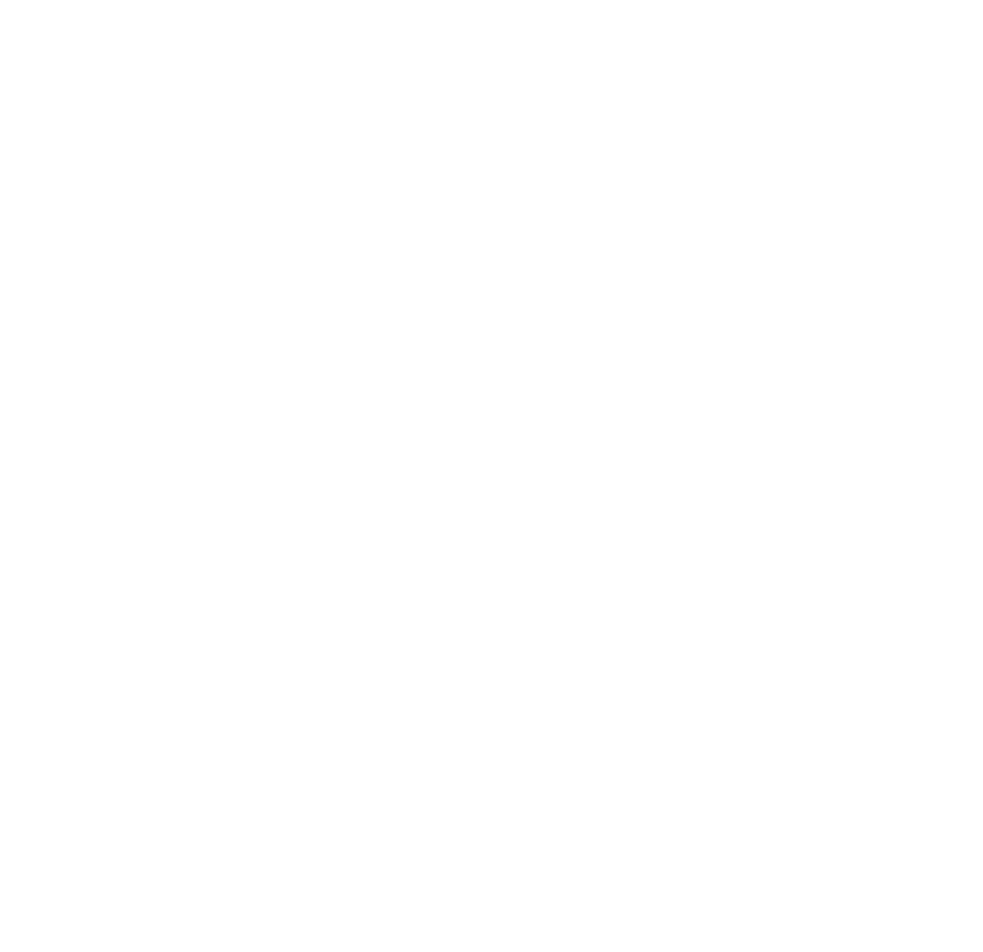
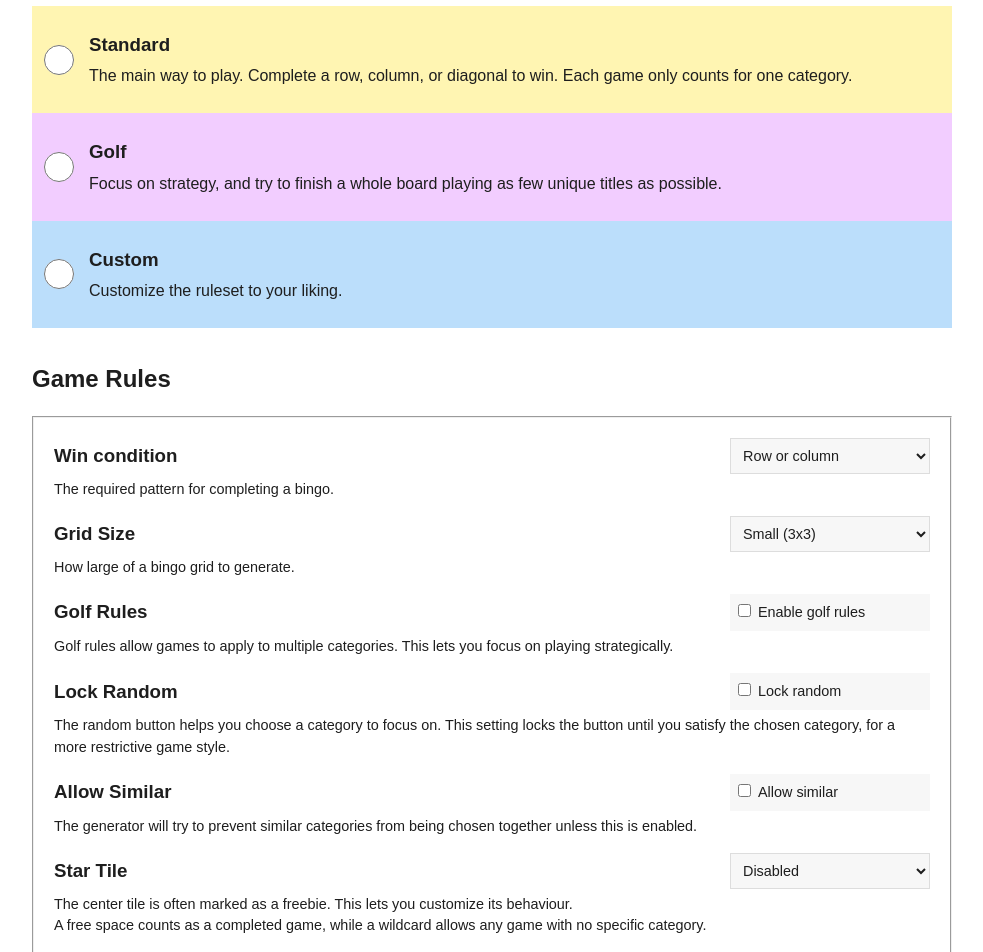
Before and after one commit to WesCook/BacklogBingo, a Vue app: page /#/ in a window 1280 px wide. Shown: the part 200-1152 px from the top of the page, without its empty margins (148-1131 px from the left). Before the commit the page ends 800 px from the top, so only its background shows below. Built offline with nearby package versions, Linux system fonts and the light colour scheme.

Commit message:
Gamerules content and styling

```diff
--- a/eslint.config.js
+++ b/eslint.config.js
@@ -21,7 +21,7 @@
 				baseIndent: 1
 			}],
 			'vue/singleline-html-element-content-newline': ['warn', {
-				'externalIgnores': ['option', 'RouterLink']
+				'externalIgnores': ['button', 'option', 'RouterLink']
 			}]
 		}
 	}
--- a/index.html
+++ b/index.html
@@ -3,6 +3,7 @@
 	<head>
 		<meta charset="utf-8">
 		<meta name="viewport" content="width=device-width, initial-scale=1">
+		<meta name="color-scheme" content="light dark">
 		<title>Backlog Bingo</title>
 		<link rel="stylesheet" href="./src/style.css">
 	</head>
--- /dev/null
+++ b/src/components/GameRulesCustom.vue
@@ -0,0 +1,156 @@
+<template>
+	<fieldset class="gamerules">
+		<ul>
+			<li>
+				<h3>Win condition</h3>
+				<select
+					id="winCondition"
+					name="win-condition"
+				>
+					<option value="row-col">Row or column</option>
+					<option value="row-col-diag">Row, column, or diagonal</option>
+					<option value="blackout">Blackout (every tile)</option>
+				</select>
+				<p>The required pattern for completing a bingo.</p>
+			</li>
+			<li>
+				<h3>Grid Size</h3>
+				<select
+					id="gridSize"
+					name="grid-size"
+				>
+					<option value="small">Small (3x3)</option>
+					<option value="medium">Medium (5x5)</option>
+					<option value="large">Large (7x7)</option>
+				</select>
+				<p>How large of a bingo grid to generate.</p>
+			</li>
+			<li>
+				<h3>Golf Rules</h3>
+				<label>
+					<input
+						id="golf"
+						type="checkbox"
+						name="golf"
+					>
+					<span>Enable golf rules</span>
+				</label>
+				<p>Golf rules allow games to apply to multiple categories.  This lets you focus on playing strategically.</p>
+			</li>
+			<li>
+				<h3>Lock Random</h3>
+				<label>
+					<input
+						id="lockRandom"
+						type="checkbox"
+						name="lock-random"
+					>
+					<span>Lock random</span>
+				</label>
+				<p>The random button helps you choose a category to focus on.  This setting locks the button until you satisfy the chosen category, for a more restrictive game style.</p>
+			</li>
+			<li>
+				<h3>Allow Similar</h3>
+				<label>
+					<input
+						id="allowSimilar"
+						type="checkbox"
+						name="allow-similar"
+					>
+					<span>Allow similar</span>
+				</label>
+				<p>The generator will try to prevent similar categories from being chosen together unless this is enabled.</p>
+			</li>
+			<li>
+				<h3>Star Tile</h3>
+				<select
+					id="star"
+					name="star"
+				>
+					<option value="disabled">Disabled</option>
+					<option value="free">Free Space</option>
+					<option value="wildcard">Wildcard</option>
+				</select>
+				<p>
+					The center tile is often marked as a freebie.  This lets you customize its behaviour.<br>
+					A free space counts as a completed game, while a wildcard allows any game with no specific category.
+				</p>
+			</li>
+		</ul>
+	</fieldset>
+</template>
+
+<style>
+	.gamerules {
+		padding: 20px;
+		margin-bottom: 25px;
+
+		/* Layout */
+		ul {
+			display: flex;
+			flex-direction: column;
+			gap: 15px;
+			padding: 0;
+		}
+
+		li {
+			display: grid;
+			grid-template-areas:
+				"gr-title gr-input"
+				"gr-desc gr-desc";
+			grid-template-columns: 2.5fr 200px;
+			align-items: center;
+			row-gap: 5px;
+		}
+
+		/* Column view on mobile */
+		@media (max-width: 800px) {
+			ul {
+				gap: 20px;
+			}
+
+			li {
+				grid-template-areas:
+					"gr-title"
+					"gr-desc"
+					"gr-input";
+				grid-template-columns: 1fr;
+				row-gap: 8px;
+			}
+		}
+
+		/* Inputs */
+		select,
+		label {
+			grid-area: gr-input;
+			background-color: var(--background-shaded);
+			font-size: 0.9rem;
+			padding: 8px;
+		}
+
+		/* Text content */
+		h3 {
+			grid-area: gr-title;
+			margin: 0;
+		}
+
+		p {
+			grid-area: gr-desc;
+			margin: 0;
+			font-size: 0.9em;
+		}
+
+		/* Bold ticked checkbox labels for extra visibility */
+		input[type='checkbox']:checked + span {
+			font-weight: bold;
+		}
+
+		/* Fade out further when disabled, and ensure consistency in controls across browsers */
+		&:disabled,
+		&:disabled select,
+		&:disabled label {
+			opacity: 0.7;
+		}
+
+	}
+</style>
--- /dev/null
+++ b/src/components/GameRulesMode.vue
@@ -0,0 +1,80 @@
+<template>
+	<div class="gamemode">
+		<label>
+			<input
+				type="radio"
+				name="gamemode-radio"
+				value="standard"
+			>
+			<h3>Standard</h3>
+			<p>The main way to play.  Complete a row, column, or diagonal to win.  Each game only counts for one category.</p>
+		</label>
+		<label>
+			<input
+				type="radio"
+				name="gamemode-radio"
+				value="golf"
+			>
+			<h3>Golf</h3>
+			<p>Focus on strategy, and try to finish a whole board playing as few unique titles as possible.</p>
+		</label>
+		<label>
+			<input
+				type="radio"
+				name="gamemode-radio"
+				value="custom"
+			>
+			<h3>Custom</h3>
+			<p>Customize the ruleset to your liking.</p>
+		</label>
+	</div>
+</template>
+
+<style scoped>
+	.gamemode {
+		/* Layout */
+		label {
+			display: grid;
+			grid-template-areas:
+				"gm-radio gm-title"
+				"gm-radio gm-desc";
+			grid-template-columns: auto 1fr;
+			align-items: center;
+			padding: 25px 12px;
+			column-gap: 15px;
+			row-gap: 5px;
+		}
+
+		/* Inputs */
+		input[type="radio"] {
+			grid-area: gm-radio;
+			height: 30px;
+			width: 30px;
+			justify-self: center;
+		}
+
+		/* Text content */
+		h3 {
+			grid-area: gm-title;
+			margin: 0;
+		}
+
+		p {
+			grid-area: gm-desc;
+			margin: 0;
+		}
+
+		/* Animate radios when hovering */
+		label input[type="radio"] {
+			transition: transform 0.15s ease-in;
+		}
+		label:hover input[type="radio"] {
+			transform: scale(1.12);
+		}
+
+		/* Color strips */
+		label:nth-of-type(1) {background-color: var(--tone1);}
+		label:nth-of-type(2) {background-color: var(--tone2);}
+		label:nth-of-type(3) {background-color: var(--tone3);}
+	}
+</style>
--- /dev/null
+++ b/src/pages/GameRules.vue
@@ -0,0 +1,31 @@
+<script setup>
+	import GameRulesMode from '../components/GameRulesMode.vue';
+	import GameRulesCustom from '../components/GameRulesCustom.vue';
+</script>
+
+<template>
+	<h1>Tildes Backlog Bingo</h1>
+	<p>Wish to participate in the Tildes Backlog Burner event? Let's generate a bingo card for you!</p>
+
+	<h2 class="gamemode-header">
+		Game Mode
+	</h2>
+	<GameRulesMode />
+
+	<h2 class="gamerules-header">
+		Game Rules
+	</h2>
+	<GameRulesCustom />
+
+	<p>When you're ready, move to the next step to select your categories. Except for grid size, these settings can be changed later.</p>
+	<button class="btn">Select Categories</button>
+</template>
+
+<style scoped>
+	.gamerules-header {
+		margin-top: 1.4em;
+	}
+	.btn {
+		margin-top: 1.1em;
+	}
+</style>
--- a/src/router.js
+++ b/src/router.js
@@ -1,10 +1,12 @@
 import { createRouter, createWebHashHistory } from 'vue-router';
 
-import HomePage from './pages/HomePage.vue';
+// import HomePage from './pages/HomePage.vue';
+import GameRules from './pages/GameRules.vue';
 import NotFound from './pages/NotFound.vue';
 
 const routes = [
-	{ path: '/', component: HomePage },
+	// { path: '/', component: HomePage },
+	{ path: '/gamerules', alias: '/', component: GameRules },
 	{ path: '/:pathMatch(.*)*', component: NotFound }
 ];
 
--- a/src/style.css
+++ b/src/style.css
@@ -30,7 +30,7 @@
 	}
 }
 
-/* Main */
+/* Main body */
 body {
 	max-width: 1000px;
 	margin: 0 auto;
@@ -41,21 +41,36 @@
 	line-height: 1.5;
 }
 
+/* Text spacing */
+p, h1, h2, h3, h4, h5, h6 {
+	margin-bottom: min(0.8em, 20px);
+}
+:where(p, h1, h2, h3, h4, h5, h6):not(:first-child) {
+	margin-top: min(0.8em, 20px);
+}
+
 /* Controls */
+input[type="checkbox"] {
+	margin-right: 7px;
+}
+
 input, button, textarea, select {
 	background-color: var(--background-shaded);
 	border: 1px solid var(--border-color);
 	color: var(--foreground-color);
 }
 
-button:hover,
-input[type="submit"]:hover,
-input[type="button"]:hover {
-	background-color: color-mix(in srgb, var(--background-color) 88%, var(--foreground-color));
+button,
+input[type="submit"],
+input[type="button"] {
+	padding: 8px;
+	cursor: pointer;
+
+	&:hover {
+		background-color: color-mix(in srgb, var(--background-color) 88%, var(--foreground-color));
+	}
+
+	&:active {
+		background-color: color-mix(in srgb, var(--background-color) 80%, var(--foreground-color));
+	}
 }
-
-button:active,
-input[type="submit"]:active,
-input[type="button"]:active {
-	background-color: color-mix(in srgb, var(--background-color) 80%, var(--foreground-color));
-}
```
